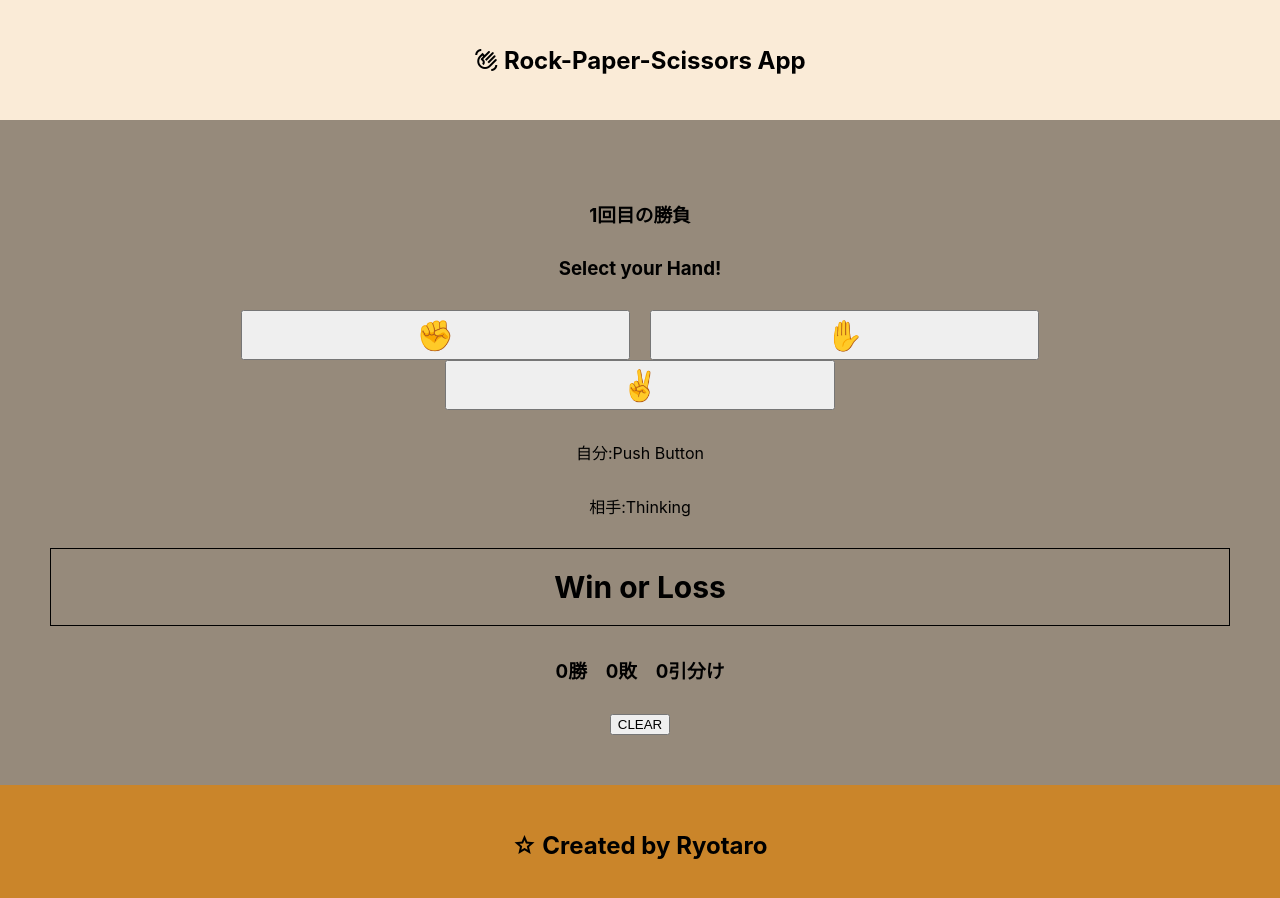
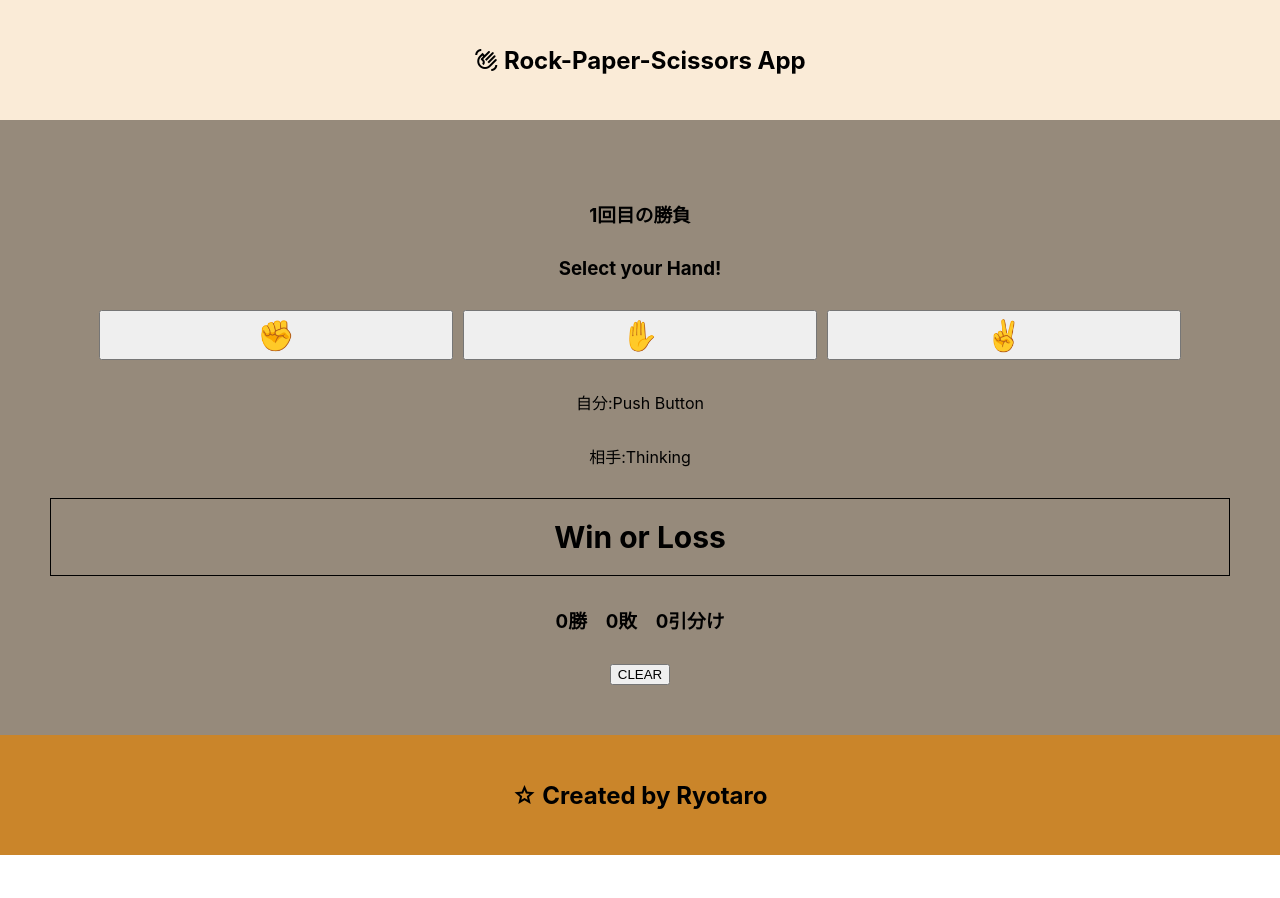
Before and after one commit to ryotaro-0805/rock-paper-scissors-App, a Next.js app: page / in a window 1280 px wide. Shown: the top 898 px of the page. After the commit the page ends 855 px from the top, so only its background shows below. Built offline with nearby package versions, Linux system fonts and the light colour scheme.

Commit message:
💄 修正した。

```diff
--- a/styles/Home.module.css
+++ b/styles/Home.module.css
@@ -3,8 +3,8 @@
 }
 
 .button{
-  margin: 0 10px 0 10px;
-  width: 33%;
+  margin: 0 5px 0 5px;
+  width: 30%;
   height: 50px;
   font-size: 30px;
   text-align: center;
```
